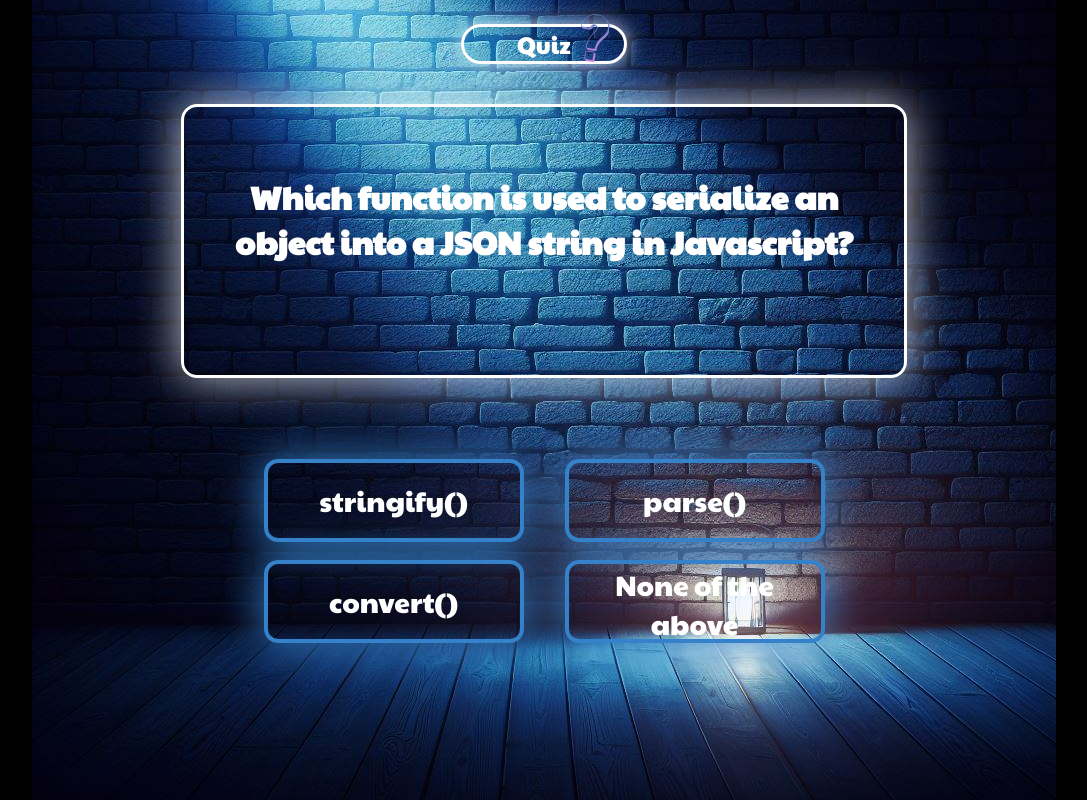
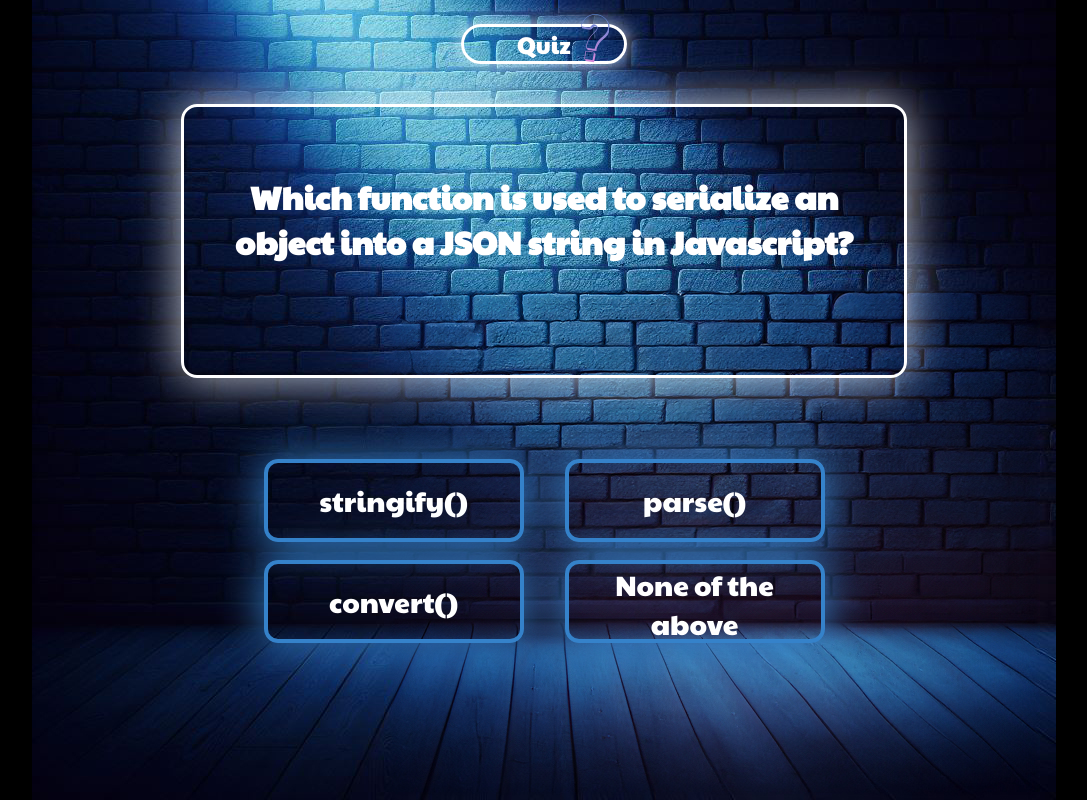
Before and after one commit to kna1703/quiz_react, a React (Vite) app: page / in a window 1280 px wide. Shown: the whole page, without its empty margins (96-1183 px from the left). Built offline with nearby package versions, Linux system fonts and the light colour scheme.

Commit message:
fix background_image

```diff
--- a/src/index.css
+++ b/src/index.css
@@ -45,7 +45,7 @@ body {
   min-width: 320px;
   min-height: 80vh;
   height: 82vh;
-  background-image: url("assets/Image/background_image.jfif");
+  background-image: url("assets/Image/background_image.jpg");
   background-repeat: no-repeat;
   background-color: black;
   background-position: center;
```
Also changed, not shown: src/assets/Image/background_image.jpg (added).
